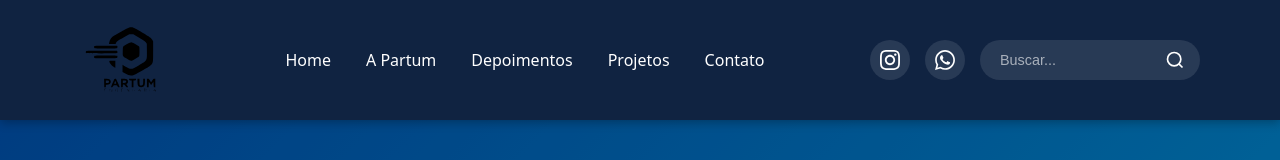
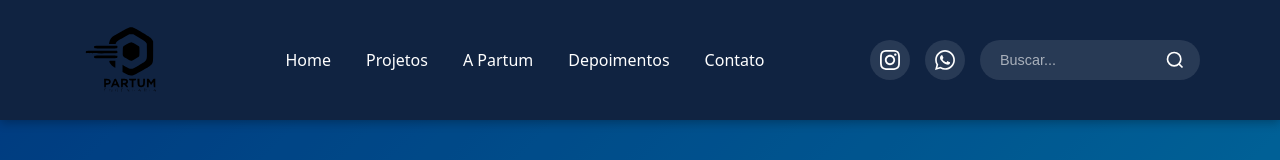
Before and after one commit to Dreams-Consult/partum-engenharia, a React (Vite) app: page / in a window 1280 px wide. Shown: the top 160 px of the page. Built offline with nearby package versions, Linux system fonts and the light colour scheme.

Commit message:
Alteradas as posições dos links na barra de navegação mobile

```diff
--- a/src/components/TopBar/index.tsx
+++ b/src/components/TopBar/index.tsx
@@ -5,9 +5,9 @@ import { useState } from 'react'
 
 const NAV_ITEMS: NavItem[] = [
   { id: 'home', label: 'Home' },
+  { id: 'projects', label: 'Projetos' },
   { id: 'about', label: 'A Partum' },
   { id: 'testimonials', label: 'Depoimentos' },
-  { id: 'projects', label: 'Projetos' },
   { id: 'contact', label: 'Contato' }
 ]
 
```
